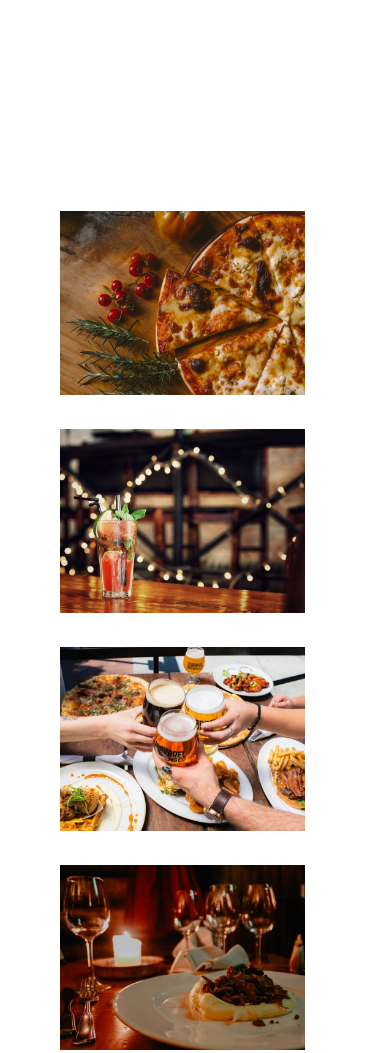
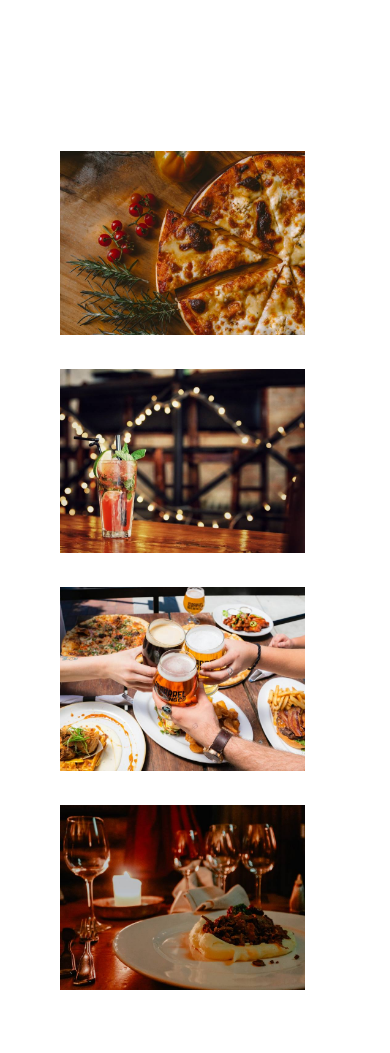
Before and after one commit to dhruv24-art/sample-page, a plain HTML site: page index.html in a window 390 px wide. Shown: the part 2960-4013 px from the top of the page. Drawn offline with Linux system fonts and the light colour scheme.

Commit message:
Update responsive.css

```diff
--- a/responsive.css
+++ b/responsive.css
@@ -407,7 +407,7 @@
         font-size: 16px;
     }
     .fl-box{
-        margin-top: 130px;
+        margin-top: 70px;
     }
     .fl-box img {
         margin-top: 20px;
```
